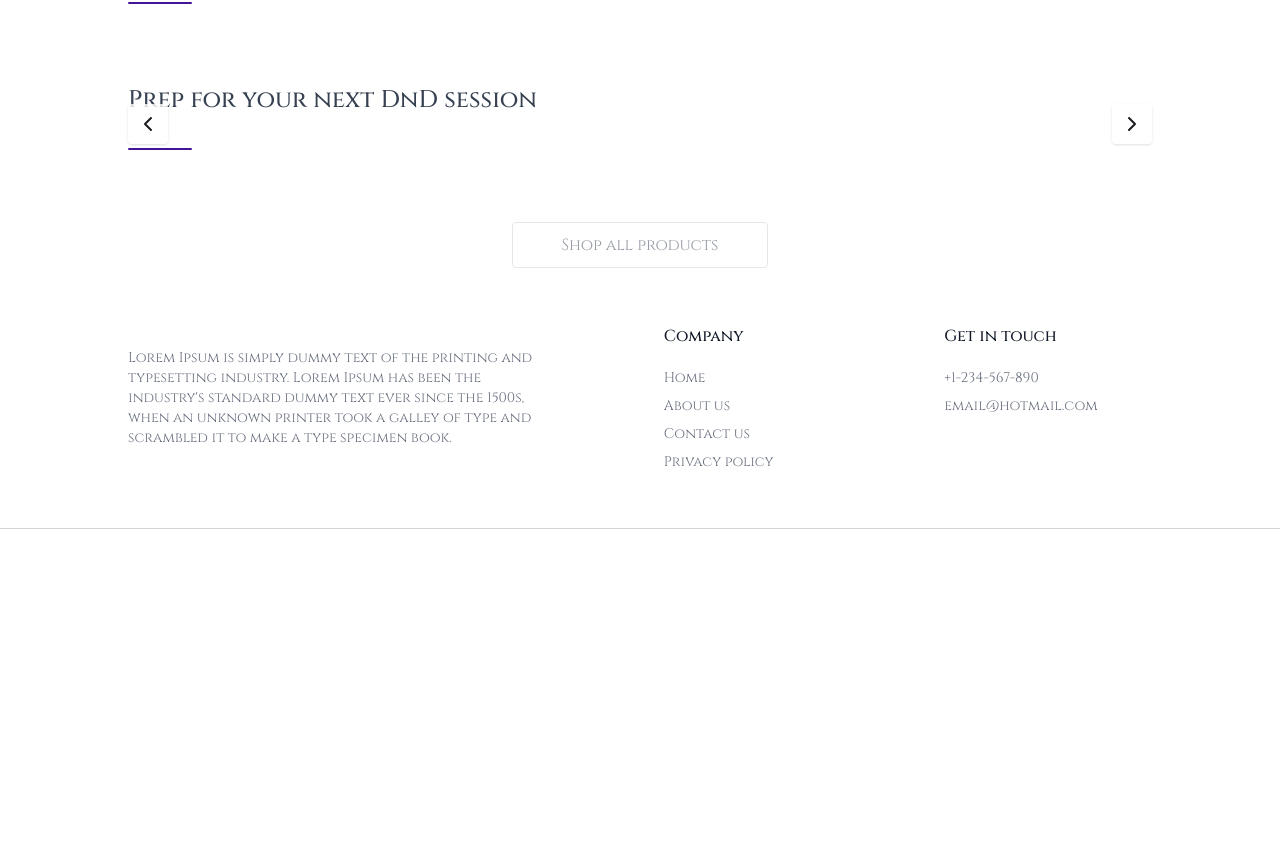
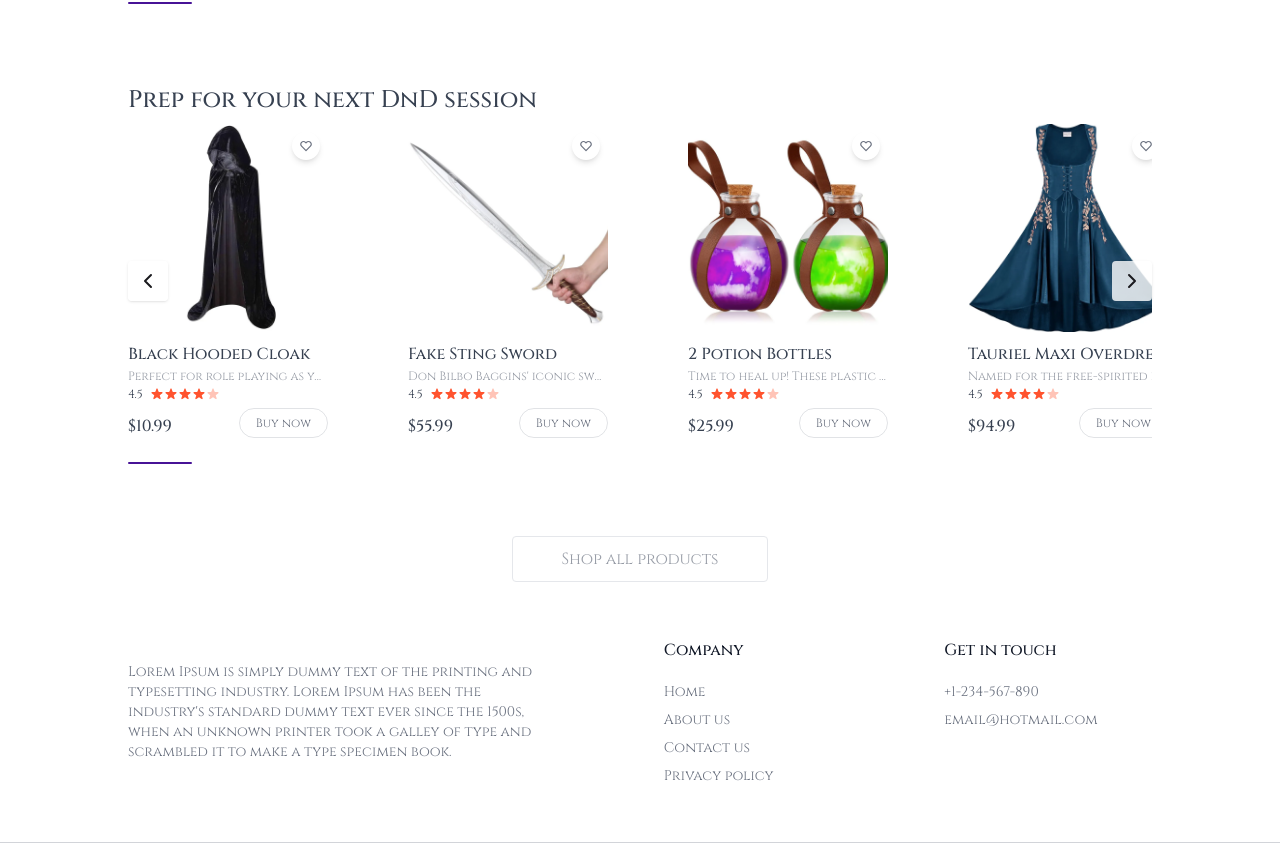
Before and after one commit to DJVelz/Nerdvana, a Next.js app: page / in a window 1280 px wide. Shown: the part 877-1720 px from the top of the page. Before the commit the page ends 1406 px from the top, so only its background shows below. Built offline with nearby package versions, Linux system fonts and the light colour scheme.

Commit message:
separated medieval and dnd tags on filter

```diff
--- a/components/HomeProducts.jsx
+++ b/components/HomeProducts.jsx
@@ -17,7 +17,7 @@ const HomeProducts = () => {
 
       <Carousel
         title="Prep for your next DnD session"
-        products={products.filter((p) => p.category.includes("Medieval, dnd"))}
+        products={products.filter((p) => p.category.includes("Medieval", "dnd"))}
       />
 
       <button
```
